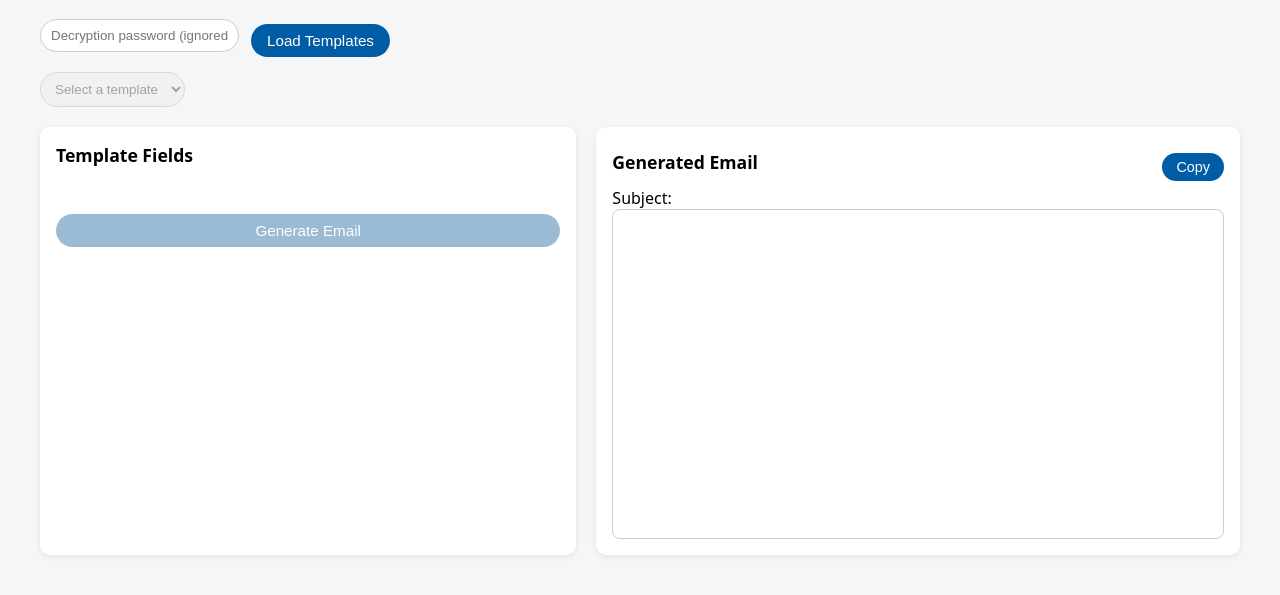
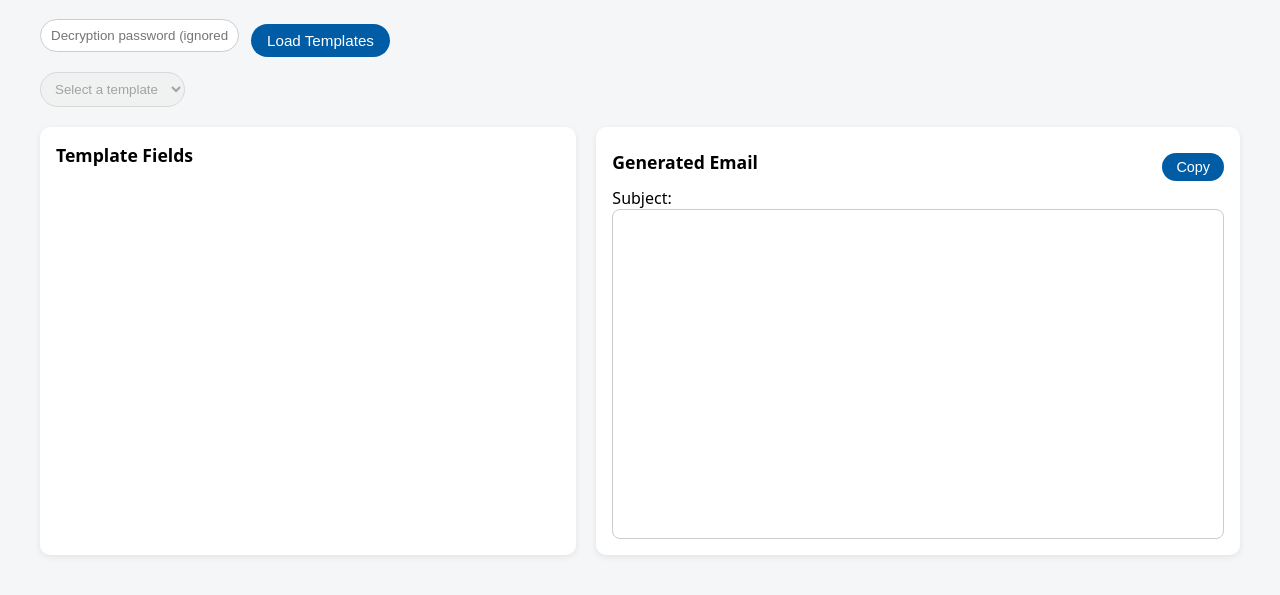
Before and after one commit to region30test/region30test.github.io, a plain HTML site: page index.html in a window 1280 px wide. Shown: the part 69-664 px from the top of the page. Drawn offline with nearby package versions, Linux system fonts and the light colour scheme.

Commit message:
Update index.html

```diff
--- a/index.html
+++ b/index.html
@@ -37,7 +37,6 @@
       <section class="form-panel">
         <h2>Template Fields</h2>
         <form id="dynamicForm"></form><br>
-        <button id="generateEmail" disabled>Generate Email</button>
       </section>
 
       <!-- RIGHT: EMAIL OUTPUT -->
```
